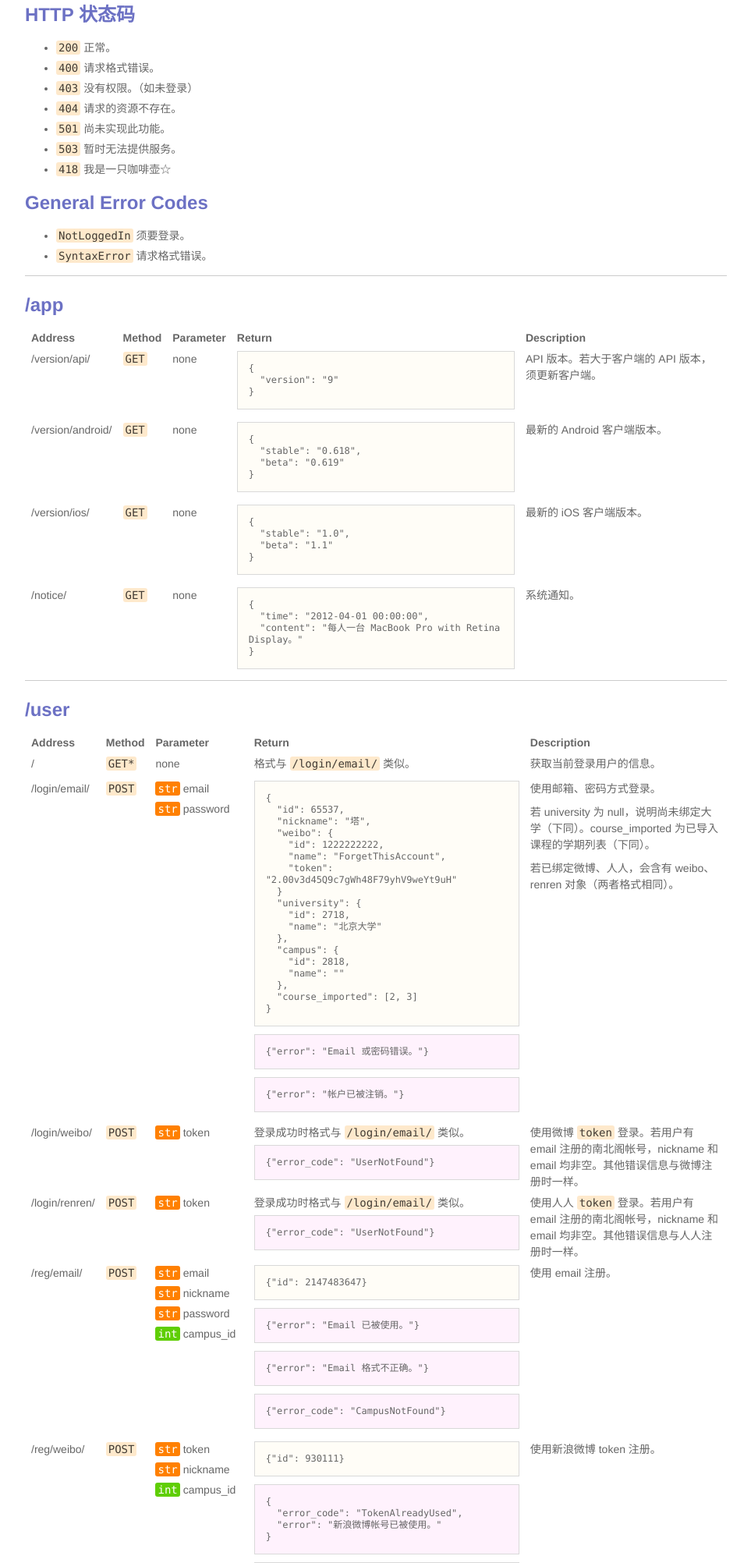
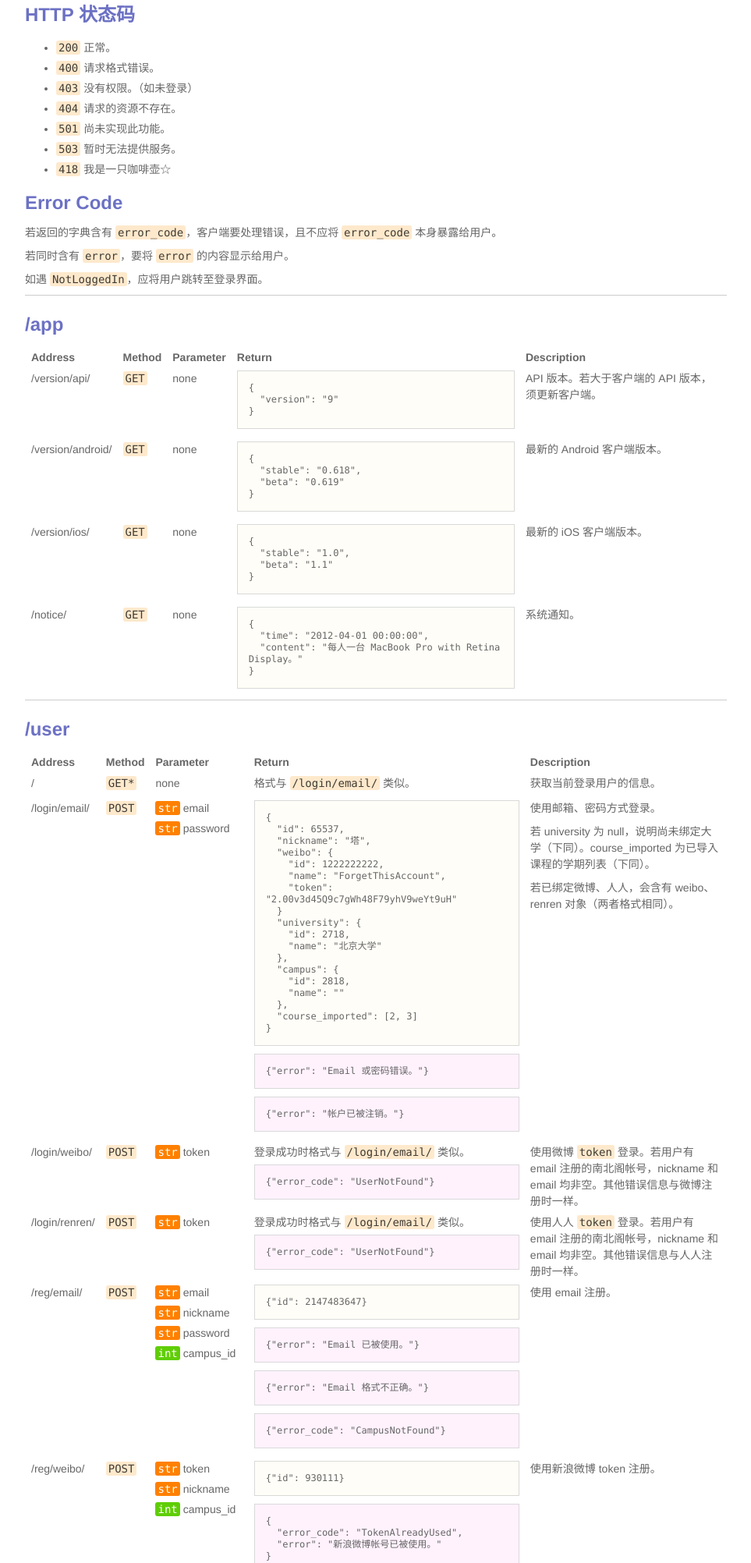
Before and after one commit to pkuapp/Nanbeige_server, a Django app: template templates/doc.html in a window 1280 px wide. Shown: the part 418-2422 px from the top of the page at 78% size, without its empty margins (158-1121 px from the left). Run offline with Django 3.2, Linux system fonts and the light colour scheme; the template is opened without the code that fills it, so the values that code supplies are empty; parts of the project's set-up code (start-up, migrations or seed data) failed here and were passed over.

Commit message:
refine the doc.
fix #33.

```diff
--- a/nbg/views_course.py
+++ b/nbg/views_course.py
@@ -209,7 +209,7 @@ def comment_list(request, offset):
     try:
         course = Course.objects.get(pk=course_id)
     except Course.DoesNotExist:
-        return {'error': '课程不存在。'}, 404
+        return {'error_code': 'CourseNotFound'}, 404
 
     comment_objs = course.comment_set.all()[start:start+10]
 
--- a/nbg/views_event.py
+++ b/nbg/views_event.py
@@ -18,7 +18,7 @@ def query(request):
     try:
         event_objs = Event.objects.filter(time__gte=after)
     except ValidationError:
-        return {'error': 'after 日期格式错误。'}, 400
+        return {'error_code': 'SyntaxError'}, 400
     if keyword:
         event_objs = event_objs.filter(Q(title__contains=keyword)|Q(subtitle__contains=keyword))
     if category_id:
@@ -27,7 +27,7 @@ def query(request):
         try:
             event_objs = event_objs.filter(time__lte=before)
         except ValidationError:
-            return {'error': 'before 日期格式错误。'}, 400
+            return {'error_code': 'SyntaxError'}, 400
     events = event_objs.select_related('category')[start:start+10]
 
     response = [{
--- a/nbg/views_study.py
+++ b/nbg/views_study.py
@@ -11,7 +11,7 @@ def building_list(request):
     try:
         campus = Campus.objects.get(pk=campus_id)
     except Campus.DoesNotExist:
-        return {'error': '校区不存在。'}, 404
+        return {'error_code': 'CampusNotFound'}, 404
 
     buildings = campus.building_set.all()
     response = [{
@@ -33,7 +33,7 @@ def room_list(request, offset):
     try:
         building = Building.objects.get(pk=building_id)
     except Building.DoesNotExist:
-        return {'error': '教学楼不存在。'}, 404
+        return {'error_code': 'BuildingNotFound'}, 404
 
     room_objs = building.room_set.all()
     response = []
--- a/nbg/views_wiki.py
+++ b/nbg/views_wiki.py
@@ -32,7 +32,7 @@ def wiki_list(request, offset):
     try:
         university_obj = University.objects.get(pk=university_id)
     except University.DoesNotExist:
-        return {'error': "学校不存在。"}, 404
+        return {'error_code': 'UniversityNotFound'}, 404
 
     response = [{
         'title': item.node.title,
--- a/templates/doc.html
+++ b/templates/doc.html
@@ -202,12 +202,11 @@ td:last-child {
   <li><code>418</code> 我是一只咖啡壶☆</li>
 </ul>
 
-<h2>General Error Codes</h2>
+<h2>Error Code</h2>
 
-<ul>
-  <li><code>NotLoggedIn</code> 须要登录。</li>
-  <li><code>SyntaxError</code> 请求格式错误。</li>
-</ul>
+<p>若返回的字典含有 <code>error_code</code>，客户端要处理错误，且不应将 <code>error_code</code> 本身暴露给用户。</p>
+<p>若同时含有 <code>error</code>，要将 <code>error</code> 的内容显示给用户。</p>
+<p>如遇 <code>NotLoggedIn</code>，应将用户跳转至登录界面。</p>
 
 <hr />
 
@@ -411,8 +410,8 @@ td:last-child {
   "error_code": "InvalidToken"
 }</pre>
     <pre title="503" class="error">{
-  'error_code': "ErrorConnectingServer",
-  'error': "连接新浪微博服务器时发生错误。"
+  "error_code": "ErrorConnectingServer",
+  "error": "连接新浪微博服务器时发生错误。"
 }</pre>
     <pre title="404" class="error">{"error_code": "CampusNotFound"}</pre>
   </td>
@@ -439,8 +438,8 @@ td:last-child {
   "error_code": "InvalidToken"
 }</pre>
     <pre title="503" class="error">{
-  'error_code': "ErrorConnectingServer",
-  'error': "连接人人服务器时发生错误。"
+  "error_code": "ErrorConnectingServer",
+  "error": "连接人人服务器时发生错误。"
 }</pre>
     <pre title="404" class="error">{"error_code": "CampusNotFound"}</pre>
   </td>
@@ -955,6 +954,7 @@ td:last-child {
     "content": "我在看着你。"
   }
 ]</pre>
+    <pre title="404" class="error">{"error_code": "CourseNotFound"}</pre>
   </td>
   <td align="left">返回 <code>id</code> 课程最近 10 条小话，从第 <code>start</code> 条开始（默认为 0）。<br />若客户端在同一页面加载更多小话，须注意新的小话导致的重复。</td>
 </tr>
@@ -972,6 +972,7 @@ td:last-child {
       <li><code>0</code> success</li>
     </ul>
     <pre title="404" class="error">{"error_code": "CourseNotFound"}</pre>
+    <pre title="400" class="error">{"error_code": "SyntaxError"}</pre>
   </td>
   <td align="left">在 <code>id</code> 课程下添加一条小话。</td>
 </tr>
@@ -1065,7 +1066,8 @@ td:last-child {
   <td align="left">
     <ul><li><code class="required">int</code> campus_id</li></ul>
   </td>
-  <td align="left"><pre>[
+  <td align="left">
+    <pre>[
   {
     "id": 17,
     "name": "东一教学楼",
@@ -1083,7 +1085,9 @@ td:last-child {
     }
   },
   ...
-]</pre></td>
+]</pre>
+    <pre title="404" class="error">{"error_code": "CampusNotFound"}</pre>
+  </td>
   <td align="left">返回 <code>campus_id</code> 校区有自习室的教学楼列表。</td>
 </tr>
 
@@ -1091,7 +1095,8 @@ td:last-child {
   <td align="left">/building/:id/room/</td>
   <td align="left"><code>GET</code></td>
   <td align="left"><code class="optional">date</code> date</li></td>
-  <td align="left"><pre>[
+  <td align="left">
+    <pre>[
   {
     "id": 123,
     "name": "东一A 200",
@@ -1102,7 +1107,9 @@ td:last-child {
     "name": "东一A 404",
     "availablity": [] // 该教室没有可用信息
   }
-]</pre></td>
+]</pre>
+    <pre title="404" class="error">{"error_code": "BuildingNotFound"}</pre>
+  </td>
   <td align="left">返回 <code>id</code> 教学楼 <code>date</code> 日期（默认为今天）的自习室列表。</td>
 </tr>
 
@@ -1139,7 +1146,8 @@ td:last-child {
       <li><code class="optional">int</code> start</li>
     </ul>
   </td>
-  <td align="left"><pre>[
+  <td align="left">
+    <pre>[
   {
     "id": 200,
     "title": "这是一个活动饭粒。",
@@ -1169,6 +1177,7 @@ td:last-child {
     "follower_count": 32
   }
 ]</pre>
+    <pre title="400" class="error">{"error_code": "SyntaxError"}</pre>
   </td>
   <td align="left">查询含有关键词 <code>keyword</code>，在 <code>after</code> （默认为现在）之后、<code>before</code>（默认为宇宙的尽头）之前的活动。返回从第 <code>start</code>（默认为 0）开始的 10 条。</td>
 </tr>
@@ -1177,7 +1186,8 @@ td:last-child {
   <td align="left">/:id/</td>
   <td align="left"><code>GET</code></td>
   <td align="left">none</td>
-  <td align="left"><pre>{
+  <td align="left">
+    <pre>{
   "id": 2,
   "title": "周末聚餐",
   "subtitle": "全聚德吃北京烤鸭",
@@ -1191,6 +1201,7 @@ td:last-child {
   "content": "能去的都去阿！",
   "follower_count": 5
 }</pre>
+    <pre title="404" class="error">{"error_code": "EventNotFound"}</pre>
   </td>
   <td align="left">返回 <code>id</code> 活动。</td>
 </tr>
@@ -1207,9 +1218,9 @@ td:last-child {
     <ul>
       <li><code>0</code> success</li>
     </ul>
-    <pre>{
-  "error_code": "EventNotFound"
-}</pre></td>
+    <pre title="400" class="error">{"error_code": "SyntaxError"}</pre>
+    <pre title="404" class="error">{"error_code": "EventNotFound"}</pre>
+  </td>
   <td align="left">修改当前用户对 id 活动的关注情况。</td>
 </tr>
 
@@ -1296,7 +1307,8 @@ td:last-child {
   <td align="left">/:id/</td>
   <td align="left"><code>GET</code></td>
   <td align="left">none</td>
-  <td align="left"><pre>[
+  <td align="left">
+    <pre>[
   {
     "title": "校车信息",
     "node_id": 623
@@ -1305,7 +1317,9 @@ td:last-child {
     "title": "校园新闻",
     "node_id": 625
   }
-]</pre></td>
+]</pre>
+    <pre title="404" class="error">{"error_code": "UniversityNotFound"}</pre>
+  </td>
   <td align="left">返回 <code>id</code> 学校的自定义栏目列表。</td>
 </tr>
 
```
